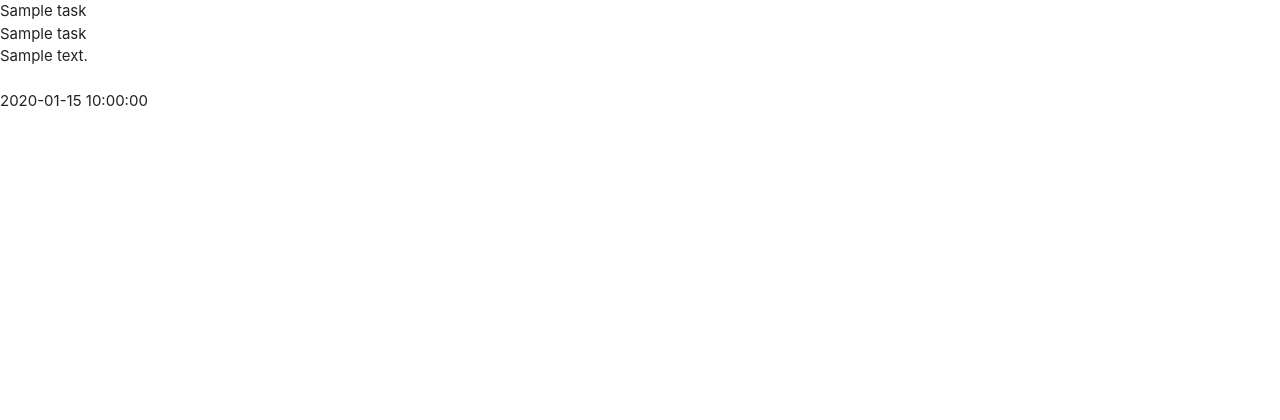
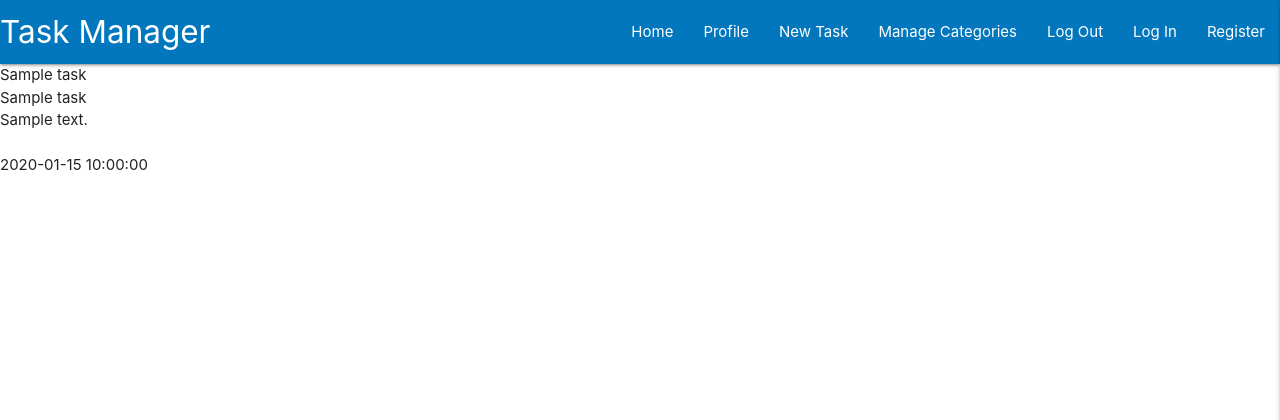
Before and after one commit to KieranSweeden/task-manager, a Flask app: page / in a window 1280 px wide. Shown: the top 420 px of the page. Run offline with Flask 2, Linux system fonts and the light colour scheme; a database or web service that is not in the repository returns one stand-in record (values such as "Sample title"); some libraries are stand-ins or nearby versions.

Commit message:
Add materialize nav and sidebar

```diff
--- a/static/js/script.js
+++ b/static/js/script.js
@@ -0,0 +1,3 @@
+$(document).ready(function(){
+    $('.sidenav').sidenav({edge: "right"});
+});
--- a/templates/base.html
+++ b/templates/base.html
@@ -1,5 +1,6 @@
 <!DOCTYPE html>
 <html lang="en">
+
 <head>
     <meta charset="UTF-8">
     <meta http-equiv="X-UA-Compatible" content="IE=edge">
@@ -7,20 +8,56 @@
     <link rel="stylesheet" href="https://cdnjs.cloudflare.com/ajax/libs/font-awesome/6.0.0-beta2/css/all.min.css"
         integrity="sha512-YWzhKL2whUzgiheMoBFwW8CKV4qpHQAEuvilg9FAn5VJUDwKZZxkJNuGM4XkWuk94WCrrwslk8yWNGmY1EduTA=="
         crossorigin="anonymous" referrerpolicy="no-referrer" type="text/css" />
-    <link rel="stylesheet" href="https://cdnjs.cloudflare.com/ajax/libs/materialize/1.0.0/css/materialize.min.css" type="text/css">
+    <link rel="stylesheet" href="https://cdnjs.cloudflare.com/ajax/libs/materialize/1.0.0/css/materialize.min.css"
+        type="text/css">
     <link rel="stylesheet" href="{{ url_for('static', filename='css/style.css') }}" type="text/css">
     {% block styles %}
     {% endblock %}
     <title>Task Manager</title>
 </head>
+
 <body>
+
+    <header>
+        <!-- top navbar -->
+        <nav class="nav-extended light-blue darken-3">
+            <div class="nav-wrapper">
+                <a href="{{ url_for('get_tasks') }}" class="brand-logo">Task Manager</a>
+                <a href="#" data-target="mobile-demo" class="sidenav-trigger right"><i class="fas fa-bars"></i></a>
+                <ul class="right hide-on-med-and-down">
+                    <li><a href="{{ url_for('get_tasks') }}">Home</a></li>
+                    <li><a href="#">Profile</a></li>
+                    <li><a href="#">New Task</a></li>
+                    <li><a href="#">Manage Categories</a></li>
+                    <li><a href="#">Log Out</a></li>
+                    <li><a href="#">Log In</a></li>
+                    <li><a href="#">Register</a></li>
+                </ul>
+            </div>
+        </nav>
+
+        <!-- mobile navbar -->
+        <ul class="sidenav" id="mobile-demo">
+            <li><h4 class="center-align light-blue-text text-darken-4">Task Manager</h4></li>
+            <li><a href="{{ url_for('get_tasks') }}">Home</a></li>
+            <li><a href="#">Profile</a></li>
+            <li><a href="#">New Task</a></li>
+            <li><a href="#">Manage Categories</a></li>
+            <li><a href="#">Log Out</a></li>
+            <li><a href="#">Log In</a></li>
+            <li><a href="#">Register</a></li>
+        </ul>
+    </header>
+
     {% block content %}
     {% endblock %}
 
-    <script src="https://code.jquery.com/jquery-3.6.0.min.js" integrity="sha256-/xUj+3OJU5yExlq6GSYGSHk7tPXikynS7ogEvDej/m4=" crossorigin="anonymous"></script>
+    <script src="https://code.jquery.com/jquery-3.6.0.min.js"
+        integrity="sha256-/xUj+3OJU5yExlq6GSYGSHk7tPXikynS7ogEvDej/m4=" crossorigin="anonymous"></script>
     <script src="https://cdnjs.cloudflare.com/ajax/libs/materialize/1.0.0/js/materialize.min.js"></script>
     <script src="{{ url_for('static', filename='js/script.js') }}"></script>
     {% block scripts %}
     {% endblock %}
 </body>
+
 </html>
```
